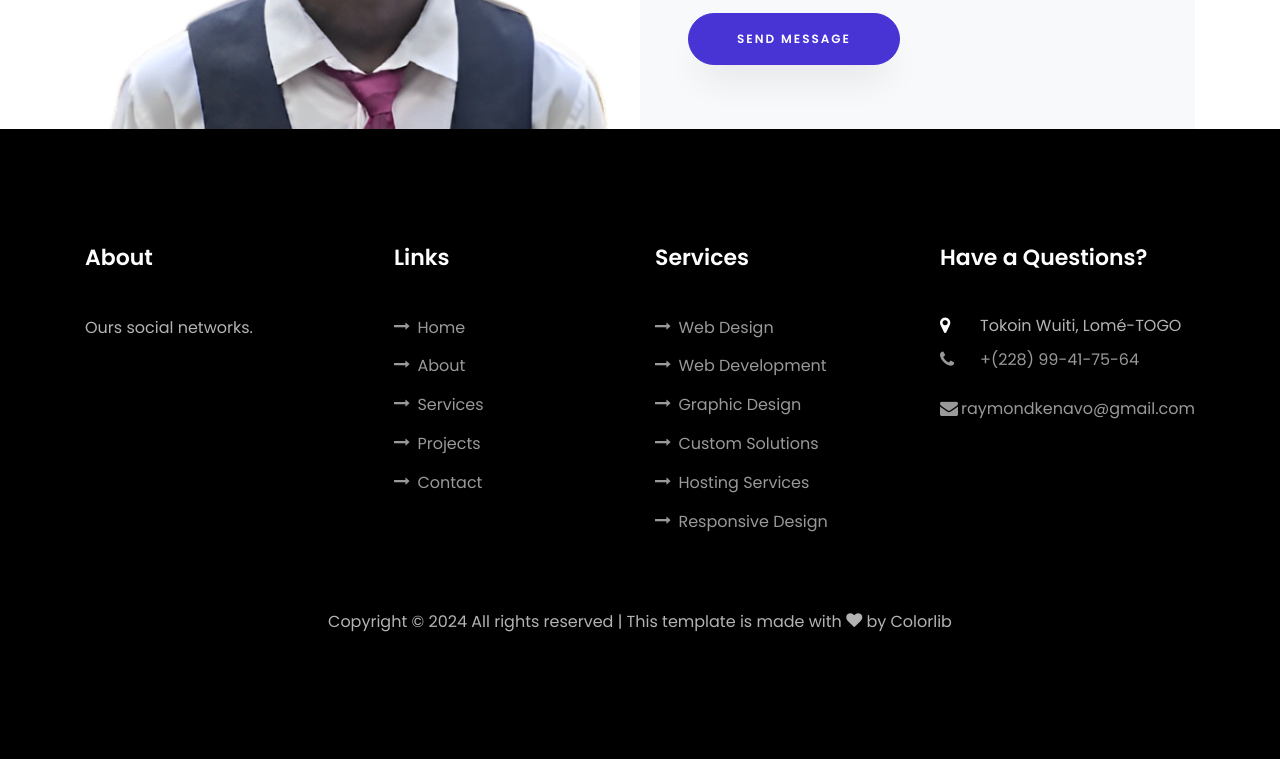
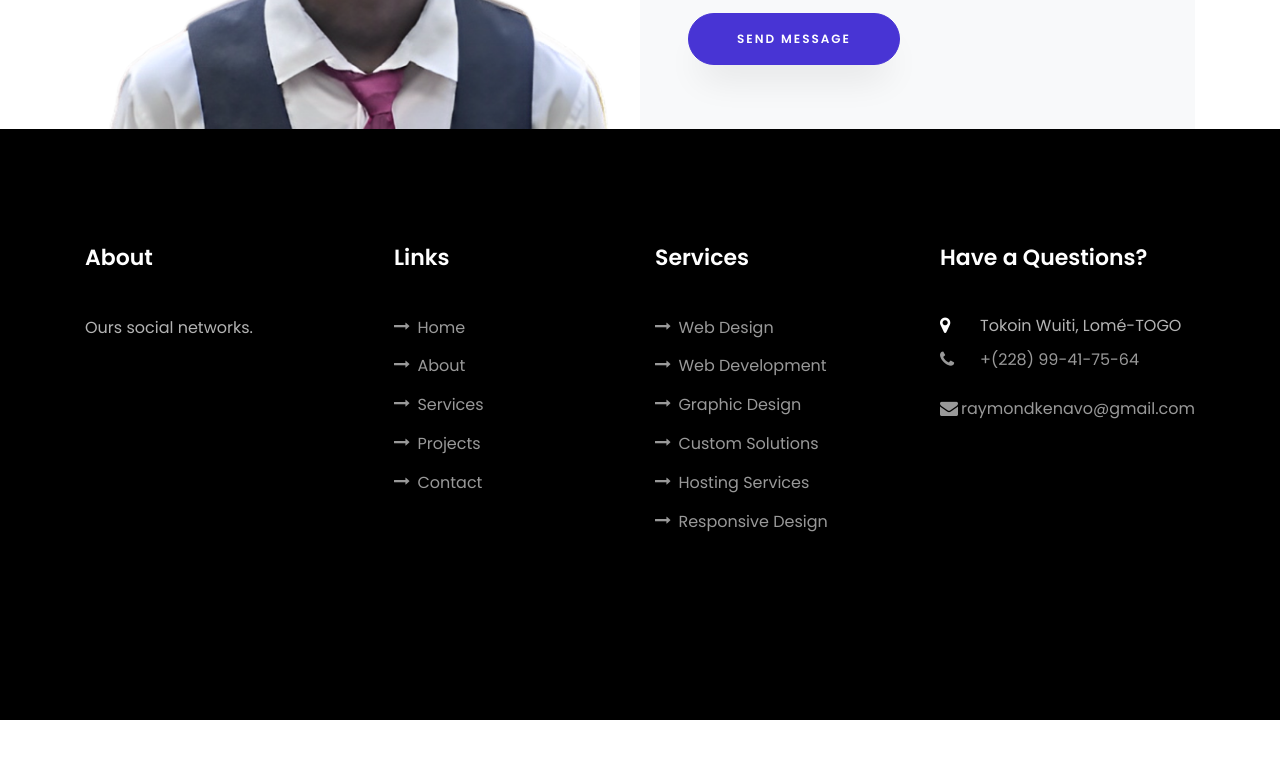
Before and after one commit to Raymondo7/RM-Corp, a plain HTML site: page index.html in a window 1280 px wide. Shown: the part 10607-11366 px from the top of the page. After the commit the page ends 11327 px from the top, so only its background shows below. Drawn offline with Linux system fonts and the light colour scheme; files whose address does not match are found by name.

Commit message:
remove link footer

```diff
--- a/index.html
+++ b/index.html
@@ -1004,14 +1004,12 @@
 			</div>
 			<div class="row">
 				<div class="col-md-12 text-center">
-
-					<p><!-- Link back to Colorlib can't be removed. Template is licensed under CC BY 3.0. -->
+					<!-- <p>
 						Copyright &copy;
 						<script>document.write(new Date().getFullYear());</script> All rights reserved | This template
 						is made with <i class="icon-heart color-danger" aria-hidden="true"></i> by <a
 							href="https://colorlib.com" target="_blank">Colorlib</a>
-						<!-- Link back to Colorlib can't be removed. Template is licensed under CC BY 3.0. -->
-					</p>
+					</p> -->
 				</div>
 			</div>
 		</div>
```
